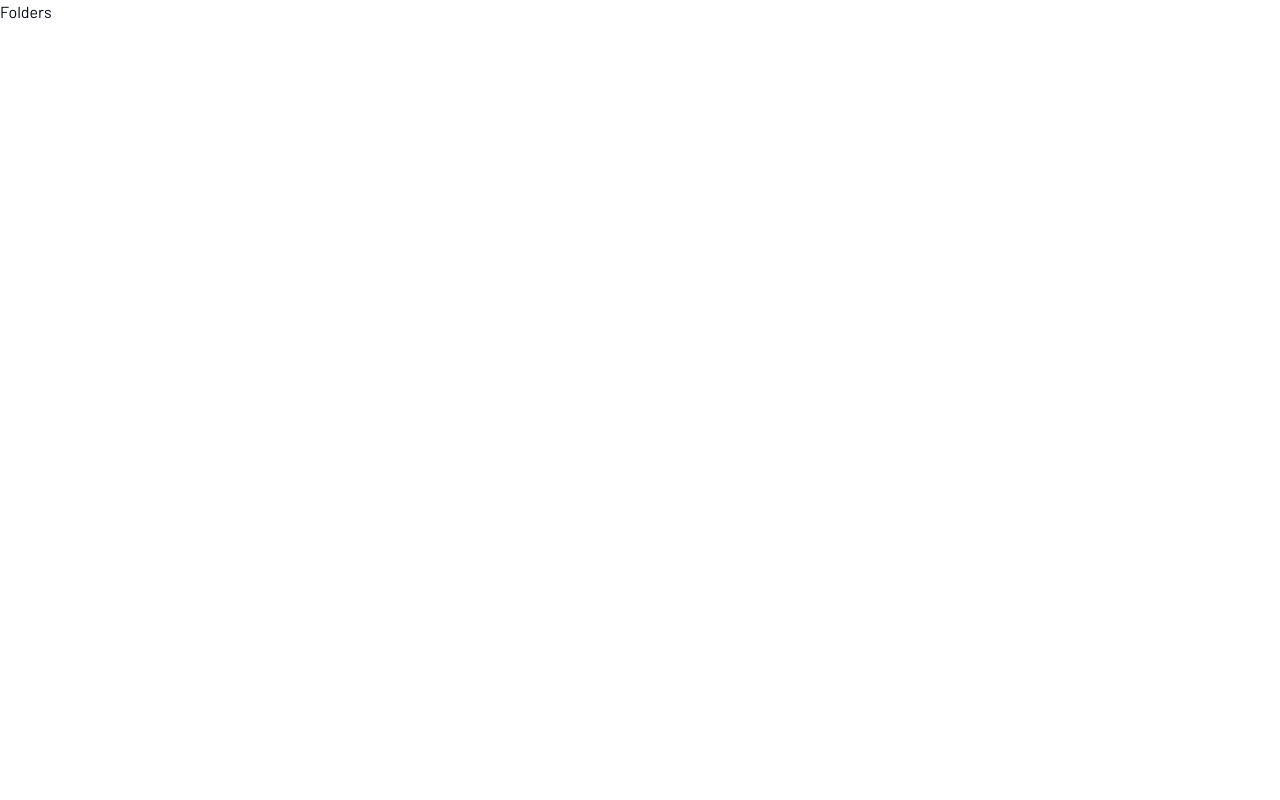
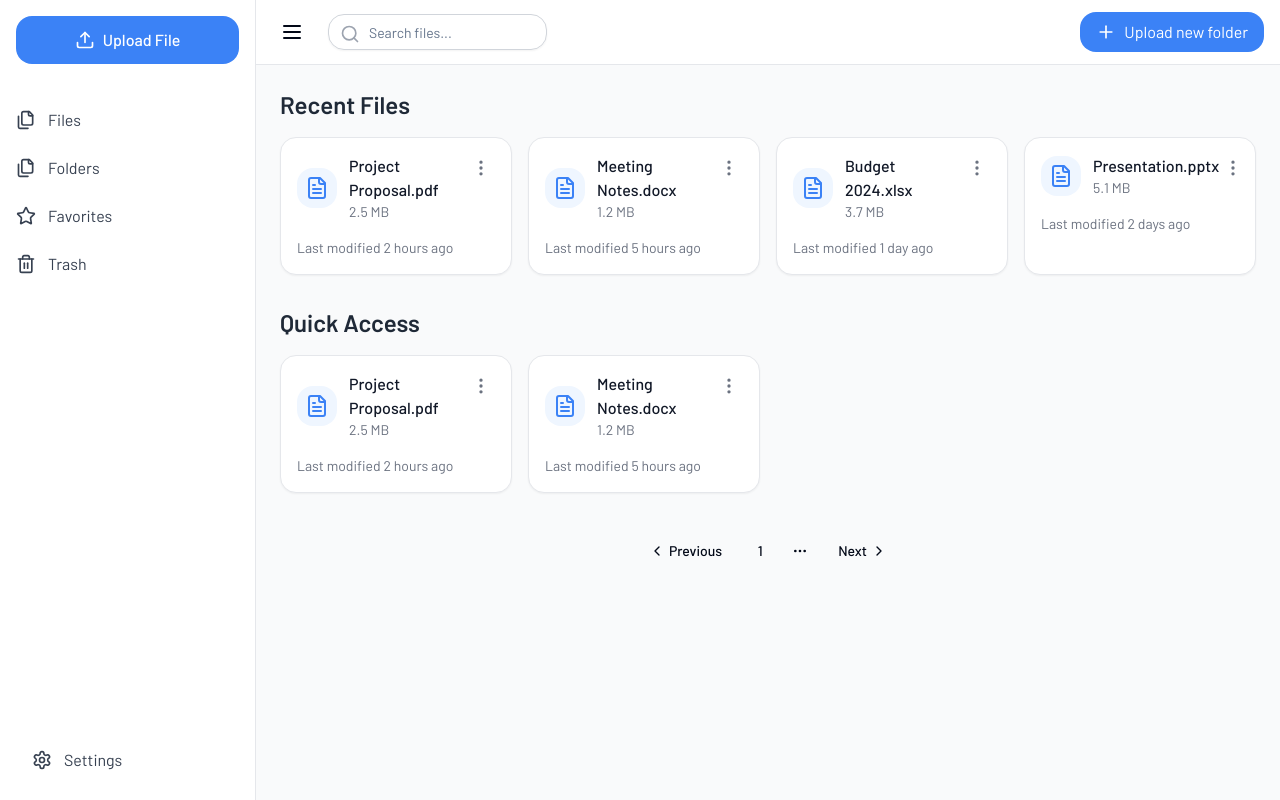
Before and after one commit to peterdinis/Cloud-Nest, a Next.js app: page /folders in a window 1280 px wide. Built offline with nearby package versions, Linux system fonts and the light colour scheme.

Commit message:
feat: Create folders page

```diff
--- /dev/null
+++ b/app/_components/folders/FoldersWrapper.tsx
@@ -0,0 +1,88 @@
+"use client"
+
+import { FC, useState } from 'react';
+import { motion } from 'framer-motion';
+import {
+    Pagination,
+    PaginationContent,
+    PaginationEllipsis,
+    PaginationItem,
+    PaginationLink,
+    PaginationNext,
+    PaginationPrevious,
+} from "@/components/ui/pagination"
+import FileCard from '../dashboard/FileCard';
+import { TopBar } from '../dashboard/TopBar';
+import { Sidebar } from '../dashboard/Sidebar';
+
+const FoldersWrapper: FC = () => {
+    const [isSidebarOpen, setIsSidebarOpen] = useState(true);
+
+    const recentFiles = [
+        { id: 1, name: 'Project Proposal.pdf', type: 'PDF', size: '2.5 MB', lastModified: '2 hours ago' },
+        { id: 2, name: 'Meeting Notes.docx', type: 'Word', size: '1.2 MB', lastModified: '5 hours ago' },
+        { id: 3, name: 'Budget 2024.xlsx', type: 'Excel', size: '3.7 MB', lastModified: '1 day ago' },
+        { id: 4, name: 'Presentation.pptx', type: 'PowerPoint', size: '5.1 MB', lastModified: '2 days ago' },
+    ];
+
+    return (
+        <>
+            <div className="min-h-screen bg-gray-50 dark:bg-background flex">
+                <Sidebar isOpen={isSidebarOpen} setIsOpen={setIsSidebarOpen} />
+
+                <div className="flex-1">
+                    <TopBar toggleSidebar={() => setIsSidebarOpen(!isSidebarOpen)} />
+
+                    <main className="p-6">
+                        <motion.div
+                            initial={{ opacity: 0, y: 20 }}
+                            animate={{ opacity: 1, y: 0 }}
+                            className="mb-8"
+                        >
+                            <h2 className="text-2xl font-semibold text-gray-800 dark:text-sky-50 mb-4">Recent Files</h2>
+                            <div className="grid grid-cols-1 md:grid-cols-2 lg:grid-cols-3 xl:grid-cols-4 gap-4">
+                                {recentFiles.map((file) => (
+                                    <FileCard key={file.id} file={file} />
+                                ))}
+                            </div>
+                        </motion.div>
+
+                        <motion.div
+                            initial={{ opacity: 0, y: 20 }}
+                            animate={{ opacity: 1, y: 0 }}
+                            transition={{ delay: 0.2 }}
+                        >
+                            <h2 className="text-2xl font-semibold text-gray-800 dark:text-sky-50 mb-4">Quick Access</h2>
+                            <div className="grid grid-cols-1 md:grid-cols-2 lg:grid-cols-3 xl:grid-cols-4 gap-4">
+                                {recentFiles.slice(0, 2).map((file) => (
+                                    <FileCard key={file.id} file={file} />
+                                ))}
+                            </div>
+                        </motion.div>
+                        <div className='pt-10'>
+                            <Pagination>
+                                <PaginationContent>
+                                    <PaginationItem>
+                                        <PaginationPrevious href="#" />
+                                    </PaginationItem>
+                                    <PaginationItem>
+                                        <PaginationLink href="#">1</PaginationLink>
+                                    </PaginationItem>
+                                    <PaginationItem>
+                                        <PaginationEllipsis />
+                                    </PaginationItem>
+                                    <PaginationItem>
+                                        <PaginationNext href="#" />
+                                    </PaginationItem>
+                                </PaginationContent>
+                            </Pagination>
+                        </div>
+
+                    </main>
+                </div>
+            </div>
+        </>
+    )
+}
+
+export default FoldersWrapper
--- a/app/folders/page.tsx
+++ b/app/folders/page.tsx
@@ -1,11 +1,8 @@
 import { NextPage } from "next";
+import FoldersWrapper from "../_components/folders/FoldersWrapper";
 
 const FoldersPage: NextPage = () => {
-    return (
-        <>
-            Folders
-        </>
-    )
+    return <FoldersWrapper />
 }
 
 export default FoldersPage
```
